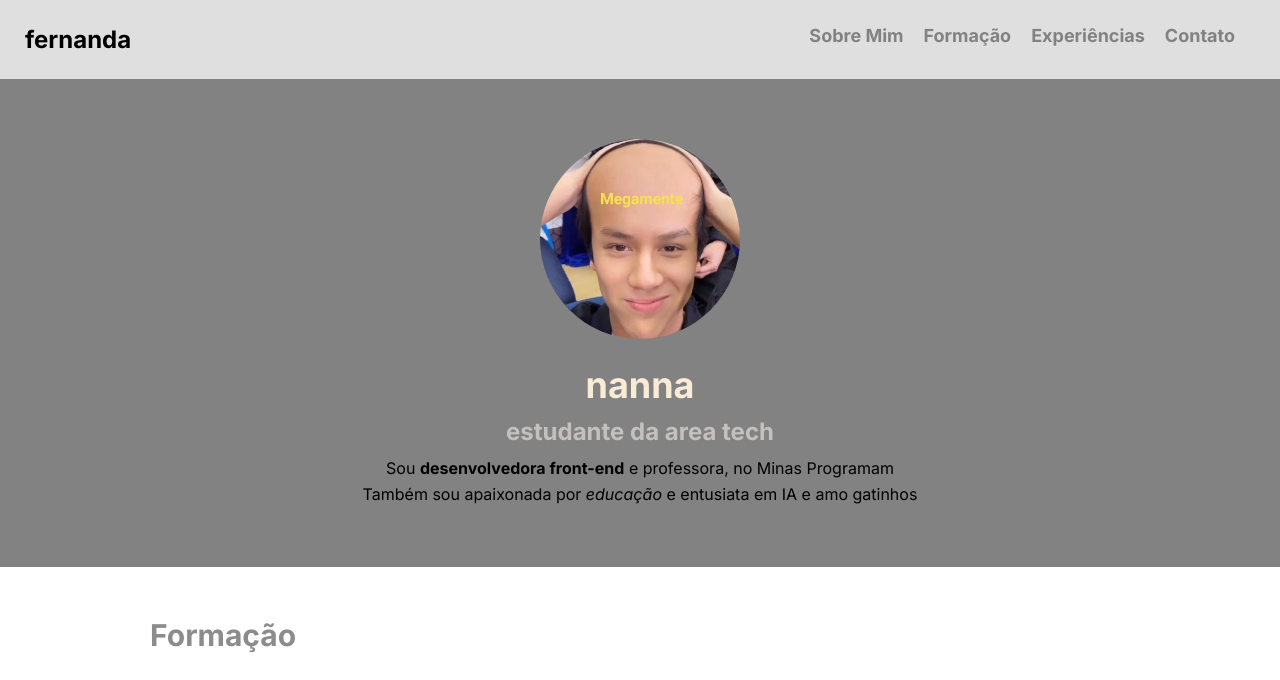
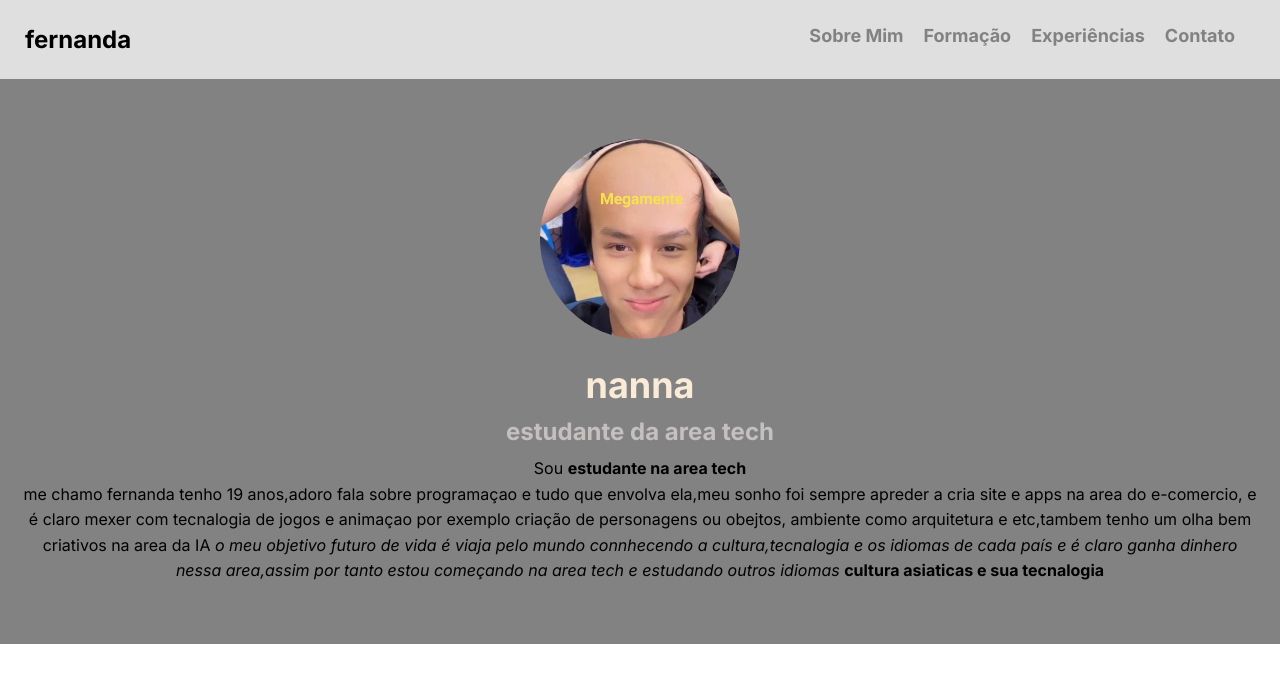
Before and after one commit to nanna260/minas-, a plain HTML site: page index.html in a window 1280 px wide. Shown: the top 680 px of the page. Drawn offline with Linux system fonts and the light colour scheme.

Commit message:
mudei o nome do site e a descriçao

```diff
--- a/index.html
+++ b/index.html
@@ -3,7 +3,7 @@
 
 <head>
   <meta charset="UTF-8" />
-  <title>Beatriz Moraes</title>
+  <title>fernanda</title>
   <link rel="stylesheet" href="styler.css" />
   <link rel="preconnect" href="https://fonts.googleapis.com">
   <link rel="preconnect" href="https://fonts.gstatic.com" crossorigin>
@@ -33,9 +33,10 @@
       <h3 class="sobre-titulo">estudante da area tech</h3>
 
       <p class="sobre-descricao">
-        Sou <strong>desenvolvedora front-end</strong> e professora,
-        no Minas Programam <br />
-        Também sou apaixonada por <em>educação</em> e entusiata em IA e amo gatinhos
+        Sou <strong>estudante na area tech</strong>
+      <br />
+        me chamo fernanda tenho 19 anos,adoro fala sobre programaçao e tudo que envolva ela,meu sonho foi sempre apreder a cria site  e apps na area do e-comercio, e é claro mexer com tecnalogia de jogos e animaçao por exemplo criação de personagens ou obejtos, ambiente como arquitetura e etc,tambem tenho um olha bem criativos na area da IA<em> o meu objetivo  futuro de vida é viaja pelo mundo connhecendo a cultura,tecnalogia e os idiomas de cada país e é claro ganha dinhero nessa area,assim por tanto estou começando na area tech e estudando outros idiomas</em> <strong>cultura asiaticas e sua tecnalogia</strong>
+
       </p>
     </section>
     <section id="formacao">
```
